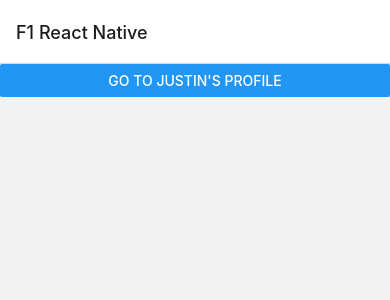
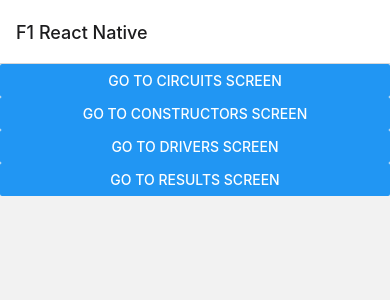
Before and after one commit to JustinMyerson/react-native-f1, a React Native app: screen / in a window 390 px wide. Shown: the top 300 px of the page. Built offline with nearby package versions, Linux system fonts and the light colour scheme.

Commit message:
Add navigation to other screens

```diff
--- a/App.js
+++ b/App.js
@@ -1,20 +1,34 @@
 import { NavigationContainer } from "@react-navigation/native";
 import { createNativeStackNavigator } from "@react-navigation/native-stack";
-import { StatusBar } from "expo-status-bar";
 import { StyleSheet, Text, View, Button } from "react-native";
+import CircuitsScreen from "./screens/CircuitsScreen";
+import ConstructorsScreen from "./screens/ConstructorsScreen";
+import DriversScreen from "./screens/DriversScreen";
+import ResultsScreen from "./screens/ResultsScreen";
 
 const Stack = createNativeStackNavigator();
 
 const HomeScreen = ({ navigation }) => {
   return (
-    <Button
-      title="Go to Justin's profile"
-      onPress={() => navigation.navigate("Profile", { name: "Justin" })}
-    />
+    <View>
+      <Button
+        title="Go to Circuits Screen"
+        onPress={() => navigation.navigate("Circuits", { name: "Justin" })}
+      />
+      <Button
+        title="Go to Constructors Screen"
+        onPress={() => navigation.navigate("Constructors", { name: "Justin" })}
+      />
+      <Button
+        title="Go to Drivers Screen"
+        onPress={() => navigation.navigate("Drivers", { name: "Justin" })}
+      />
+      <Button
+        title="Go to Results Screen"
+        onPress={() => navigation.navigate("Results", { name: "Justin" })}
+      />
+    </View>
   );
-};
-const ProfileScreen = ({ navigation, route }) => {
-  return <Text>This is {route.params.name}'s profile</Text>;
 };
 
 export default function App() {
@@ -26,7 +40,10 @@
           component={HomeScreen}
           options={{ title: "F1 React Native" }}
         />
-        <Stack.Screen name="Profile" component={ProfileScreen} />
+        <Stack.Screen name="Circuits" component={CircuitsScreen} />
+        <Stack.Screen name="Constructors" component={ConstructorsScreen} />
+        <Stack.Screen name="Drivers" component={DriversScreen} />
+        <Stack.Screen name="Results" component={ResultsScreen} />
       </Stack.Navigator>
     </NavigationContainer>
   );
--- a/screens/CircuitsScreen/index.jsx
+++ b/screens/CircuitsScreen/index.jsx
@@ -0,0 +1,12 @@
+import react from "react";
+import { View, Text } from "react-native";
+
+const CircuitsScreen = ({ navigation }) => {
+  return (
+    <View>
+      <Text>Test</Text>
+    </View>
+  );
+};
+
+export default CircuitsScreen;
--- a/screens/ConstructorsScreen/index.jsx
+++ b/screens/ConstructorsScreen/index.jsx
@@ -0,0 +1,12 @@
+import react from "react";
+import { View, Text } from "react-native";
+
+const ConstructorsScreen = ({ navigation }) => {
+  return (
+    <View>
+      <Text>Test</Text>
+    </View>
+  );
+};
+
+export default ConstructorsScreen;
--- a/screens/DriversScreen/index.jsx
+++ b/screens/DriversScreen/index.jsx
@@ -0,0 +1,12 @@
+import react from "react";
+import { View, Text } from "react-native";
+
+const DriversScreen = ({ navigation }) => {
+  return (
+    <View>
+      <Text>Test</Text>
+    </View>
+  );
+};
+
+export default DriversScreen;
--- a/screens/ResultsScreen/index.jsx
+++ b/screens/ResultsScreen/index.jsx
@@ -0,0 +1,12 @@
+import react from "react";
+import { View, Text } from "react-native";
+
+const ResultsScreen = ({ navigation }) => {
+  return (
+    <View>
+      <Text>Test</Text>
+    </View>
+  );
+};
+
+export default ResultsScreen;
```
Also changed, not shown: screens/HomeScreen/index.jsx (+12 -0 lines).
